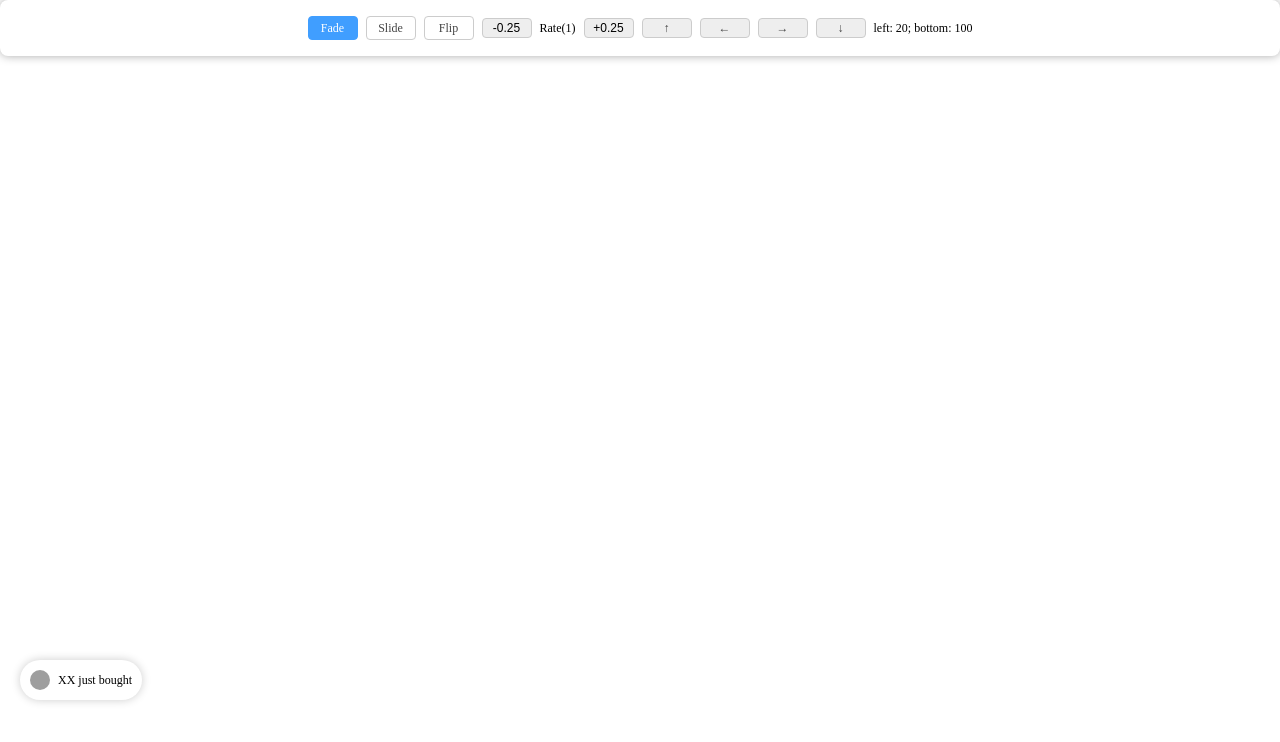
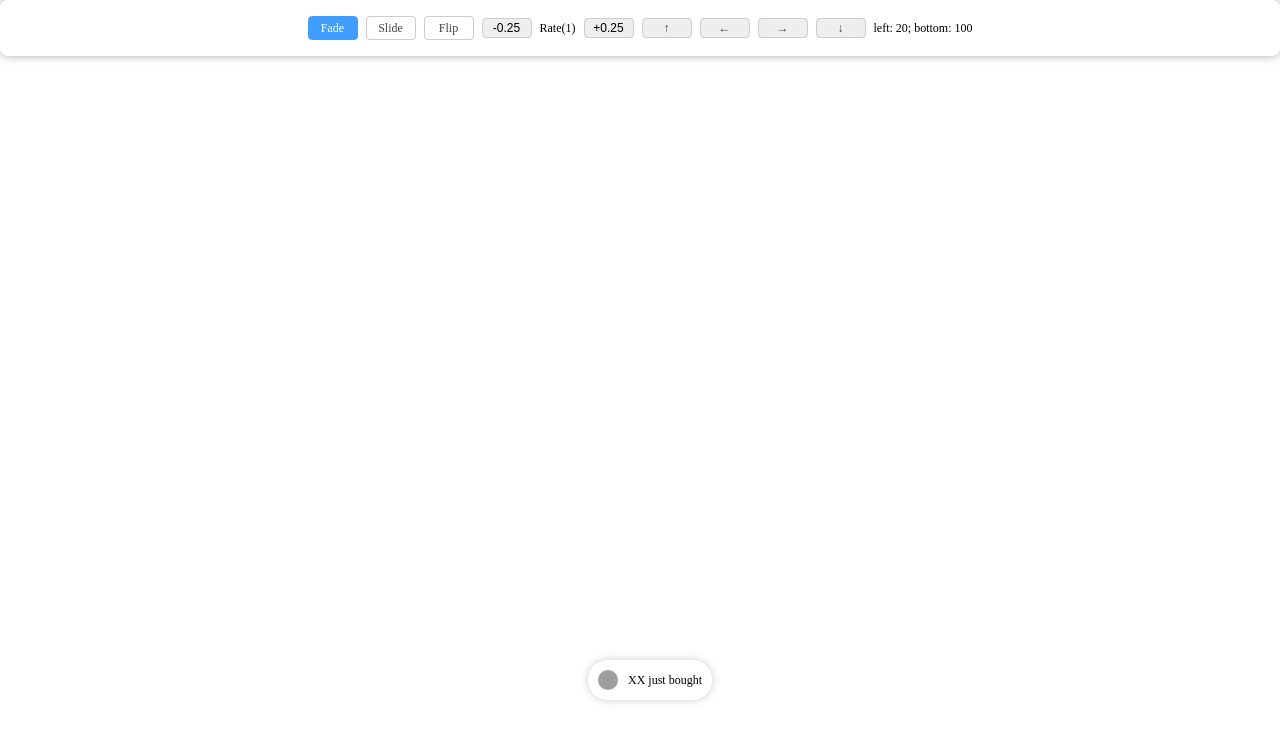
Before and after one commit to zeroter/animation, a React app: page / in a window 1280 px wide. Both pictures are taken after a click on the element "Fade". Shown: the top 742 px of the page. Built offline with nearby package versions, Linux system fonts and the light colour scheme; grey boxes are pictures that could not be loaded; the HTML template or start-up script is replaced by a standard one.

Commit message:
feat：新增伸缩动画

```diff
--- a/src/Animation/Entity.tsx
+++ b/src/Animation/Entity.tsx
@@ -32,11 +32,26 @@ const textList = [
   '257 people bought in the last 24 hours',
   '36 people rated 5 stars in the last 24 hours'
 ]
+//进场动画列表
+const animationEnterList = {
+  slide: 'animate__slideInLeft',
+  flip: 'animate__flipInX',
+  fade: 'animate__fadeIn',
+  flex: 'animate__flexGrow'
+}
+//退场动画列表
+const animationLeaveList = {
+  slide: 'animate__slideOutLeft',
+  flip: 'animate__flipOutX',
+  fade: 'animate__fadeOut',
+  flex: 'animate__flexShrink'
+}
 
 const Entity: React.FC<EntityProps> = (props) => {
   const ref = useRef<HTMLDivElement>(null)
   const timer = useRef<timerType>({})
   const [textKey, setTextKey] = useState<number>(0)
+  const [width, setWidth] = useState<number>(0)
   const timeout = useMemo(() => {
     return props.interval * 1000 + delay
   }, [props.interval])
@@ -45,7 +60,7 @@ const Entity: React.FC<EntityProps> = (props) => {
   const switchToLeave = useCallback(
     (directExit?: boolean) => {
       if (!ref.current) return
-      ref.current!.classList.remove('animate__slideInLeft', 'animate__flipInX', 'animate__fadeIn')
+      Object.values(animationEnterList).forEach((item) => ref.current!.classList.remove(item))
       ref.current!.classList.add(getAnimationClass(props.state, 'leave'))
 
       if (directExit) return
@@ -60,7 +75,7 @@ const Entity: React.FC<EntityProps> = (props) => {
   const switchToEnter = useCallback(() => {
     if (!ref.current) return
     setTextKey((key) => (key + 1) % textList.length)
-    ref.current!.classList.remove('animate__slideOutLeft', 'animate__flipOutX', 'animate__fadeOut')
+    Object.values(animationLeaveList).forEach((item) => ref.current!.classList.remove(item))
     ref.current!.classList.add(getAnimationClass(props.state, 'enter'))
     timer.current.enter = setTimeout(() => {
       switchToLeave()
@@ -108,39 +123,51 @@ const Entity: React.FC<EntityProps> = (props) => {
   }, [switchToLeave, timeout])
 
   return (
-    <AnimationWrapper interval={props.interval} distance={props.position.left}>
-      <Wrapper
-        ref={ref}
-        className={classNames('animate__animated animation-duration-auto', getAnimationClass(props.state, 'enter'))}
+    <AnimationWrapper interval={props.interval} distance={props.position.left} width={width}>
+      <PositionWrapper
         style={{
           bottom: props.position.bottom,
           left: props.position.left
         }}
       >
-        <img src="https://res.ushopaid.com/static/logo/logo.svg" alt="" className="img" />
-        <div className="content">{textList[textKey]}</div>
-      </Wrapper>
+        <CenterWrapper style={{ width: `calc(100vw - ${props.position.left}px)` }}>
+          <Wrapper ref={ref} className={classNames('animate__animated animation-duration-auto', getAnimationClass(props.state, 'enter'))}>
+            <img src="https://res.ushopaid.com/static/logo/logo.svg" alt="" className="img" />
+            <div
+              className="content"
+              ref={(e) => {
+                if (e) {
+                  setWidth(e.getBoundingClientRect().width + 48)
+                }
+              }}
+            >
+              {textList[textKey]}
+            </div>
+          </Wrapper>
+        </CenterWrapper>
+      </PositionWrapper>
     </AnimationWrapper>
   )
 }
 
 const getAnimationClass = (state: animationType, mode: 'enter' | 'leave') => {
-  const animationEnterList = {
-    slide: 'animate__slideInLeft',
-    flip: 'animate__flipInX',
-    fade: 'animate__fadeIn'
-  }
-
-  const animationLeaveList = {
-    slide: 'animate__slideOutLeft',
-    flip: 'animate__flipOutX',
-    fade: 'animate__fadeOut'
-  }
-
   return mode === 'enter' ? animationEnterList[state] : animationLeaveList[state]
 }
 
-const AnimationWrapper = styled.div<{ interval: number; distance: number }>`
+const PositionWrapper = styled.div`
+  position: fixed;
+  z-index: 999999999;
+  height: 40px;
+`
+
+const CenterWrapper = styled.div`
+  height: 100%;
+  display: flex;
+  justify-content: center;
+  align-items: center;
+`
+
+const AnimationWrapper = styled.div<{ interval: number; distance: number; width: number }>`
   ${({ interval }) => {
     return `
       .animation-duration-auto {
@@ -149,7 +176,7 @@ const AnimationWrapper = styled.div<{ interval: number; distance: number }>`
     `
   }}
 
-  ${({ distance }) => {
+  ${({ distance, width }) => {
     return `
       @-webkit-keyframes slideInLeft {
         from {
@@ -199,28 +226,83 @@ const AnimationWrapper = styled.div<{ interval: number; distance: number }>`
           transform: translate3d(calc(-100% - ${distance}px), 0, 0);
         }
       }
+      @-webkit-keyframes flexGrow {
+        from {
+          width: 40px;
+          opacity: 0;
+        }
+        40% {
+          width: 40px;
+          opacity: 1;
+        }
+
+        to {
+          width: ${width}px;
+        }
+      }
+      @keyframes flexGrow {
+        from {
+          width: 40px;
+          opacity: 0;
+        }
+        40% {
+          width: 40px;
+          opacity: 1;
+        }
+
+        to {
+          width: ${width}px;
+        }
+      }
+      @-webkit-keyframes flexShrink {
+        from {
+          width: ${width}px;
+        }
+
+        60% {
+          width: 40px;
+          opacity: 1;
+        }
+
+        to {
+          width: 40px;
+          opacity: 0;
+        }
+      }
+      @keyframes flexShrink {
+        from {
+          width: ${width}px;
+        }
+
+        60% {
+          width: 40px;
+          opacity: 1;
+        }
+
+        to {
+          width: 40px;
+          opacity: 0;
+        }
+      }
     `
   }}
 `
 
 const Wrapper = styled.div`
-  position: fixed;
-  z-index: 999999999;
-  bottom: 100px;
-  left: 50px;
-  height: 40px;
-  border-radius: 40px;
-  box-shadow: 0 0 10px 0 rgba(0, 0, 0, 0.2);
+  height: 100%;
   display: flex;
   justify-content: space-between;
   align-items: center;
+  overflow: hidden;
+  box-shadow: 0 0 10px 0 rgba(0, 0, 0, 0.2);
   background-color: #ffffff;
-  gap: 8px;
+  border-radius: 40px;
   .img {
     width: 20px;
     height: 20px;
+    flex-shrink: 0;
     border-radius: 40px;
-    margin-left: 10px;
+    margin: 0 10px;
   }
   .content {
     font-size: 12px;
--- a/src/Animation/index.tsx
+++ b/src/Animation/index.tsx
@@ -3,7 +3,7 @@ import RightSetting from './RightSetting'
 import Entity, { animationType } from './Entity'
 
 const Animation = () => {
-  const [state, setState] = useState<string>('slide')
+  const [state, setState] = useState<string>('flex')
   const [interval, setInterval] = useState<number>(1)
   // const [isSmall, setIsSmall] = useState<boolean>(false)
   const [position, setPosition] = useState<{ left: number; bottom: number }>({
--- a/src/App.css
+++ b/src/App.css
@@ -183,3 +183,13 @@
   -webkit-animation-name: fadeOut;
   animation-name: fadeOut;
 }
+
+.animate__flexGrow {
+  -webkit-animation-name: flexGrow;
+  animation-name: flexGrow;
+}
+
+.animate__flexShrink {
+  -webkit-animation-name: flexShrink;
+  animation-name: flexShrink;
+}
```
